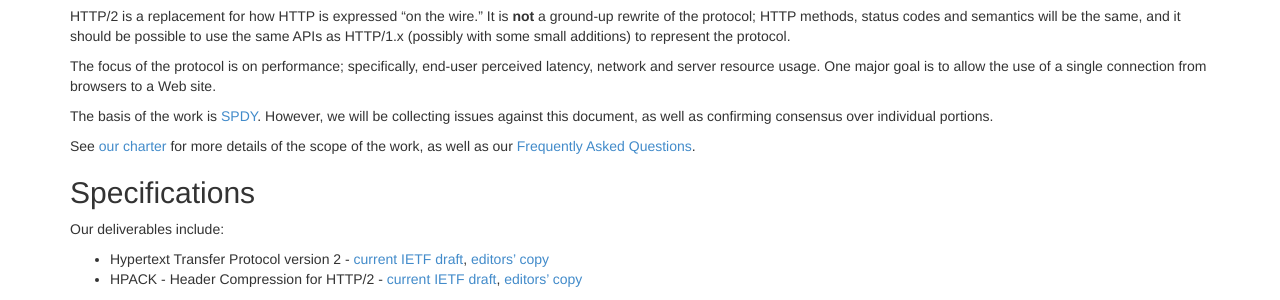
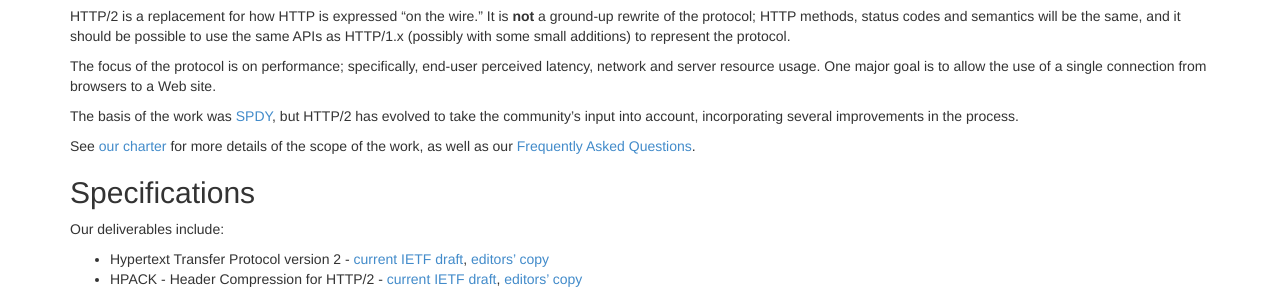
Before and after one commit to http2/http2.github.io, a Jekyll site: the page built from index.md, in a window 1280 px wide and 924 px high. Shown: the part 302-602 px from the top of the window. Built offline with Jekyll 4.4.1, drawn with Linux system fonts in a browser that asks for light colours.

Commit message:
change how we talk about SPDY

```diff
--- a/index.md
+++ b/index.md
@@ -20,10 +20,10 @@
 latency, network and server resource usage. One major goal is to allow the use
 of a single connection from browsers to a Web site.
 
-The basis of the work is
-[SPDY](http://tools.ietf.org/html/draft-mbelshe-httpbis-spdy-00). However, we
-will be collecting issues against this document, as well as confirming
-consensus over individual portions.
+The basis of the work was
+[SPDY](http://tools.ietf.org/html/draft-mbelshe-httpbis-spdy-00), but HTTP/2
+has evolved to take the community's input into account, incorporating several
+improvements in the process.
 
 See [our charter](http://datatracker.ietf.org/wg/httpbis/charter/) for more
 details of the scope of the work, as well as our [Frequently Asked
```
